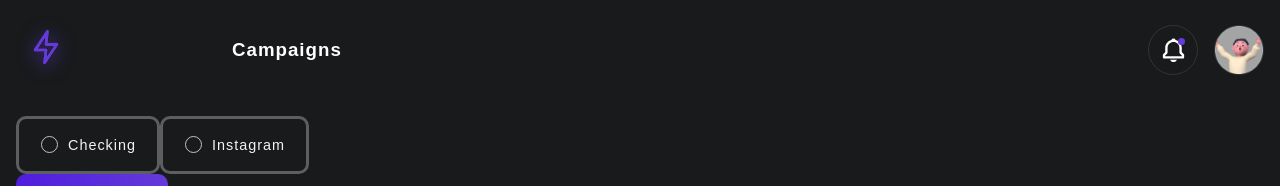
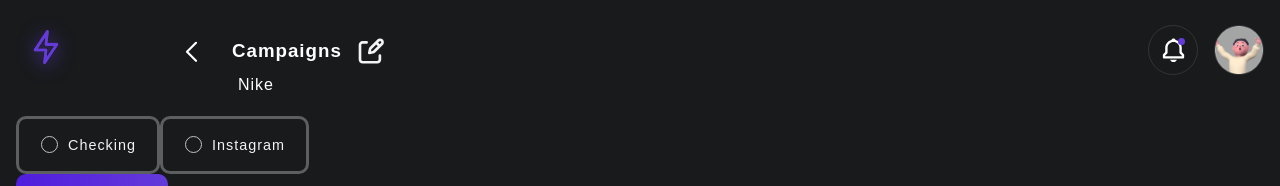
Before and after one commit to SimranSardar/taag-client, a React (Create React App) app: page / in a window 1280 px wide. Shown: the top 186 px of the page. Built offline with nearby package versions, Linux system fonts and the light colour scheme; a web font is replaced by a local one.

Commit message:
changes commited

```diff
--- a/src/components/Navbar/Navbar.jsx
+++ b/src/components/Navbar/Navbar.jsx
@@ -74,7 +74,7 @@ const Title = ({ title, isEditIconVisible, isBackIconVisible, brandName }) => {
           {isEditIconVisible && <img src={editing} alt="Editing" />}
         </div>
       </div>
-      <p style={brandName ? { marginBottom: "0.35rem" } : {}}>{brandName}</p>
+      <p style={brandName ? { marginBottom: "6px" } : {}}>{brandName}</p>
     </div>
   );
 };
--- a/src/pages/Home/Home.jsx
+++ b/src/pages/Home/Home.jsx
@@ -11,9 +11,9 @@ const Home = () => {
       <Navbar
         titleProps={{
           title: "Campaigns",
-          // isEditIconVisible: true,
-          // isBackIconVisible: true,
-          // brandName: "Nike",
+          isEditIconVisible: true,
+          isBackIconVisible: true,
+          brandName: "Nike",
         }}
         //   progress={progress}
       />
```
